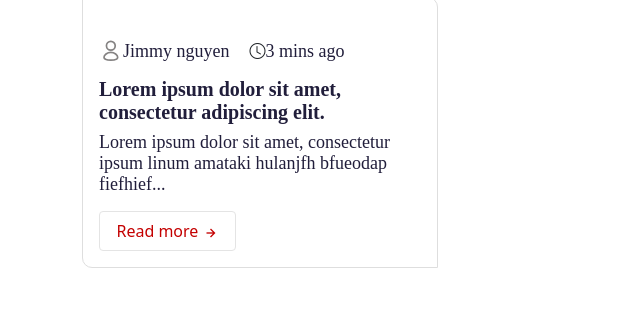
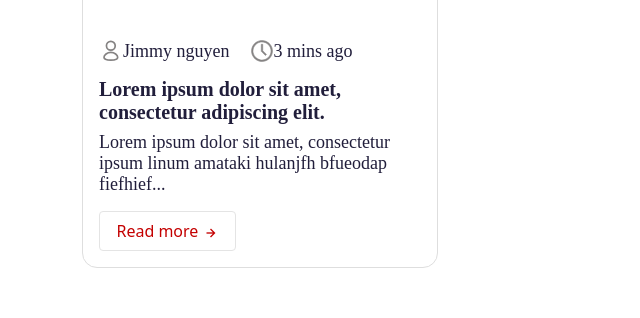
Before and after one commit to hoangnh-regit/html, a website: page index.html in a window 1280 px wide. Shown: the part 2181-2499 px from the top of the page, 0-640 px from the left. Drawn offline with nearby package versions, Linux system fonts and the light colour scheme; a web font is replaced by a local one.

Commit message:
update card

```diff
--- a/index.html
+++ b/index.html
@@ -60,7 +60,7 @@
       <div class="menu-mobile">
         <div class="nav">
           <a href="" class="toggle-btn">
-            <i class='bx bx-menu'></i>
+            <i class="bx bx-menu"></i>
           </a>
           <a href="" class="logo"
             ><img src="./images/Group 155 (1).png" alt=""
@@ -464,7 +464,26 @@
                 <span>Jimmy nguyen</span>
               </div>
               <div class="time">
-                <i class="bi bi-clock"></i>
+                <svg
+                  xmlns="http://www.w3.org/2000/svg"
+                  width="24"
+                  height="24"
+                  viewBox="0 0 24 24"
+                  fill="none"
+                >
+                  <path
+                    d="M12 22.5C9.9233 22.5 7.89323 21.8842 6.16652 20.7304C4.4398 19.5767 3.09399 17.9368 2.29927 16.0182C1.50455 14.0996 1.29661 11.9884 1.70176 9.95156C2.1069 7.91476 3.10693 6.04383 4.57538 4.57538C6.04383 3.10693 7.91476 2.1069 9.95156 1.70176C11.9884 1.29661 14.0996 1.50455 16.0182 2.29927C17.9368 3.09399 19.5767 4.4398 20.7304 6.16652C21.8842 7.89323 22.5 9.9233 22.5 12C22.5 14.7848 21.3938 17.4555 19.4246 19.4246C17.4555 21.3938 14.7848 22.5 12 22.5ZM12 3C10.22 3 8.47992 3.52785 6.99987 4.51678C5.51983 5.50571 4.36628 6.91132 3.68509 8.55585C3.0039 10.2004 2.82567 12.01 3.17294 13.7558C3.5202 15.5016 4.37737 17.1053 5.63604 18.364C6.89472 19.6226 8.49836 20.4798 10.2442 20.8271C11.99 21.1743 13.7996 20.9961 15.4442 20.3149C17.0887 19.6337 18.4943 18.4802 19.4832 17.0001C20.4722 15.5201 21 13.78 21 12C21 9.61306 20.0518 7.32387 18.364 5.63604C16.6761 3.94822 14.387 3 12 3Z"
+                    fill="#858383"
+                    stroke="#858383"
+                    stroke-width="0.5"
+                  />
+                  <path
+                    d="M15.4425 16.5L11.25 12.3075V5.25H12.75V11.685L16.5 15.4425L15.4425 16.5Z"
+                    fill="#858383"
+                    stroke="#858383"
+                    stroke-width="0.5"
+                  />
+                </svg>
                 <span>3 mins ago</span>
               </div>
             </div>
--- a/scss/_content.scss
+++ b/scss/_content.scss
@@ -28,7 +28,7 @@
   }
   .card-body {
     border: 1px solid #dedede;
-    border-radius: 0 10px;
+    border-radius: 0 0 15px 15px;
     margin-bottom: 70px;
     .author-time {
       @include flexSpace();
```
Also changed, not shown: index.css.
